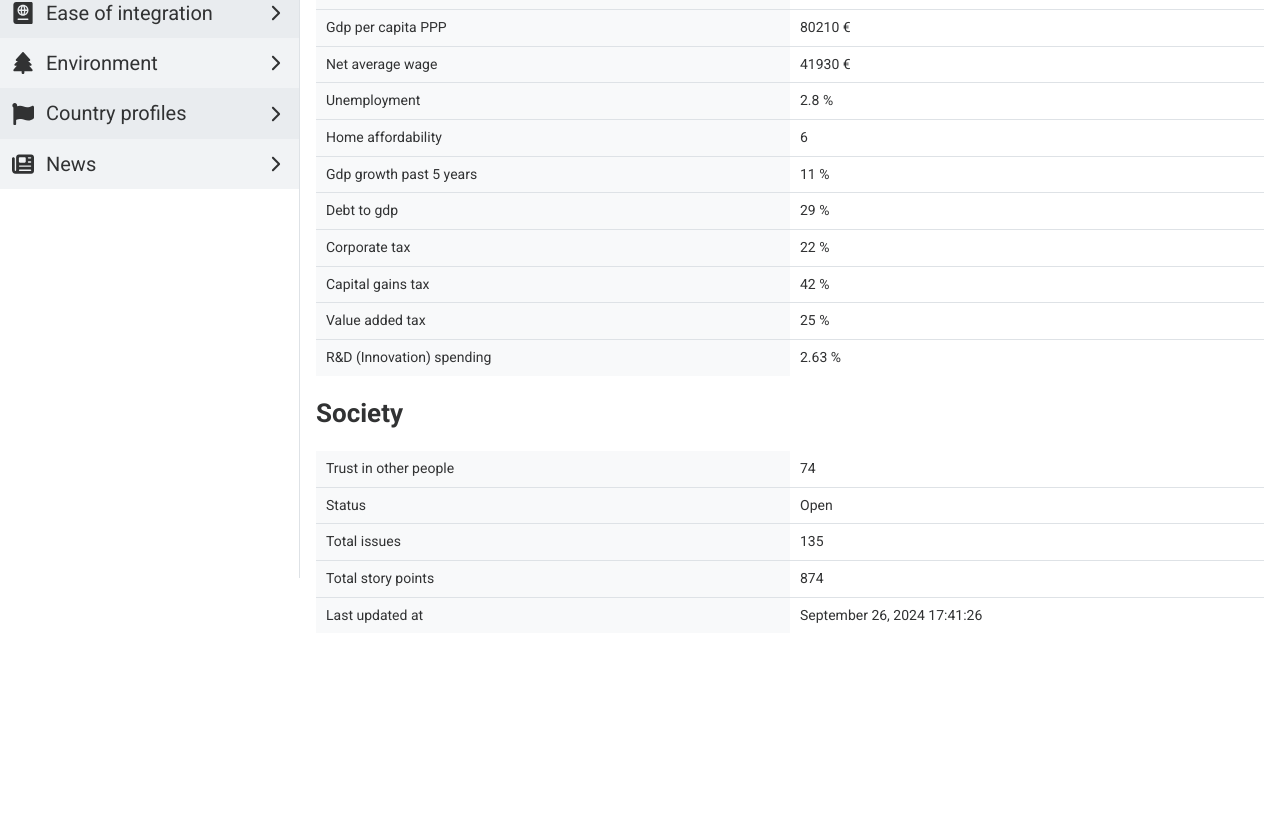
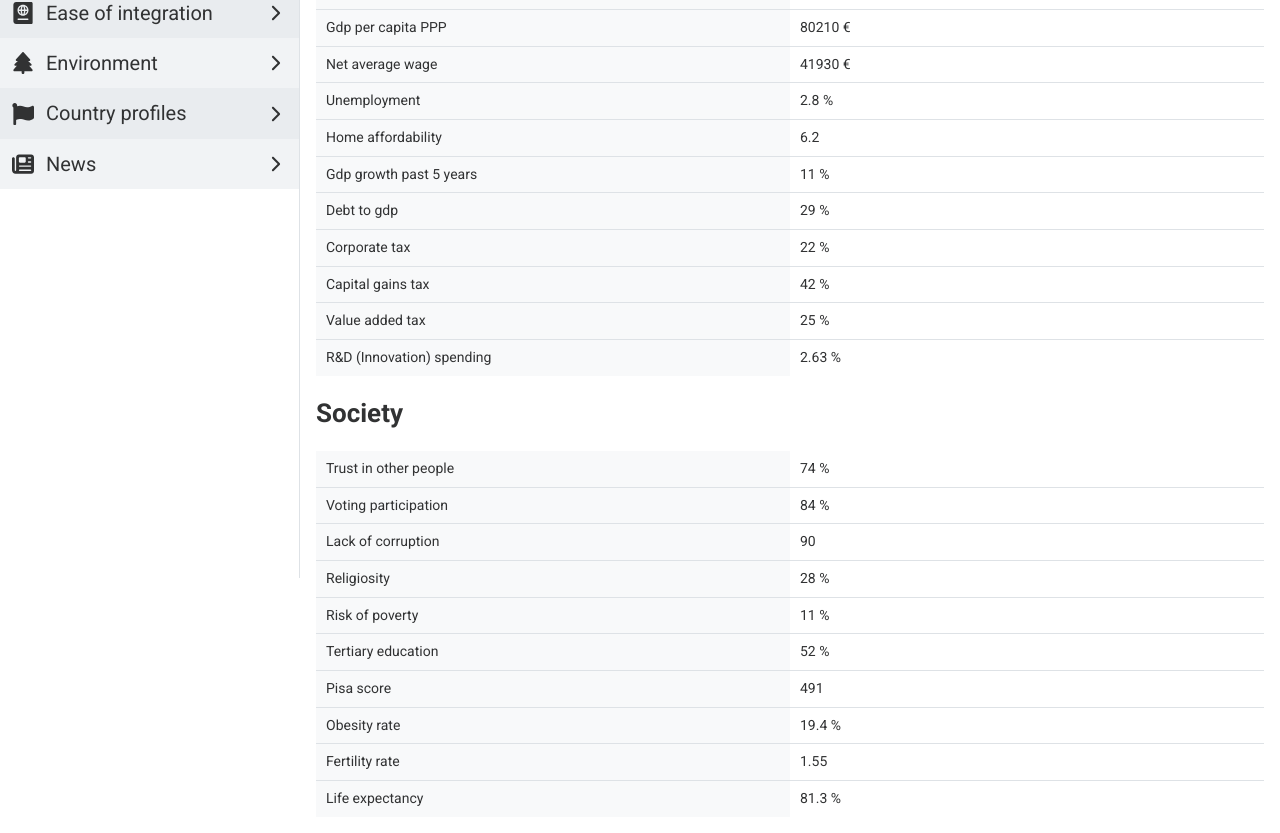
Before and after one commit to smravec/europe-in-data, a Next.js app: page /country-profiles/denmark in a window 1280 px wide. Shown: the part 222-1055 px from the top of the page. Before the commit the page ends 871 px from the top, so only its background shows below. Built offline with nearby package versions, Linux system fonts and the light colour scheme.

Commit message:
Society country profile

```diff
--- a/app/country-profiles/denmark/page.tsx
+++ b/app/country-profiles/denmark/page.tsx
@@ -41,7 +41,7 @@ export default function Denmark(){
 
                     <Table.Tr>
                     <Table.Th>Home affordability</Table.Th>
-                    <Table.Td>{Math.trunc(CountryData["Denmark"]["2023"]["Home affordability"])}</Table.Td>
+                    <Table.Td>{CountryData["Denmark"]["2023"]["Home affordability"]}</Table.Td>
                     </Table.Tr>
 
                     <Table.Tr>
@@ -85,27 +85,52 @@ export default function Denmark(){
                 <Table.Tbody>
                     <Table.Tr>
                     <Table.Th > Trust in other people</Table.Th>
-                    <Table.Td>{Math.trunc(CountryData["Denmark"]["2023"]["Trust in other people"])}</Table.Td>
+                    <Table.Td>{Math.trunc(CountryData["Denmark"]["2023"]["Trust in other people"])} %</Table.Td>
                     </Table.Tr>
 
                     <Table.Tr>
-                    <Table.Th>Status</Table.Th>
-                    <Table.Td>Open</Table.Td>
+                    <Table.Th>Voting participation</Table.Th>
+                    <Table.Td>{Math.trunc(CountryData["Denmark"]["2023"]["Voting participation"])} %</Table.Td>
                     </Table.Tr>
 
                     <Table.Tr>
-                    <Table.Th>Total issues</Table.Th>
-                    <Table.Td>135</Table.Td>
+                    <Table.Th>Lack of corruption</Table.Th>
+                    <Table.Td>{Math.trunc(CountryData["Denmark"]["2023"]["Corruption"])}</Table.Td>
                     </Table.Tr>
 
                     <Table.Tr>
-                    <Table.Th>Total story points</Table.Th>
-                    <Table.Td>874</Table.Td>
+                    <Table.Th>Religiosity</Table.Th>
+                    <Table.Td>{Math.trunc(CountryData["Denmark"]["2010"]["Believe in god"])} %</Table.Td>
                     </Table.Tr>
 
                     <Table.Tr>
-                    <Table.Th>Last updated at</Table.Th>
-                    <Table.Td>September 26, 2024 17:41:26</Table.Td>
+                    <Table.Th>Risk of poverty</Table.Th>
+                    <Table.Td>{Math.trunc(CountryData["Denmark"]["2023"]["Risk of poverty"])} %</Table.Td>
+                    </Table.Tr>
+
+                    <Table.Tr>
+                    <Table.Th>Tertiary education</Table.Th>
+                    <Table.Td>{Math.trunc(CountryData["Denmark"]["2023"]["Tertiary education"])} %</Table.Td>
+                    </Table.Tr>
+
+                    <Table.Tr>
+                    <Table.Th>Pisa score</Table.Th>
+                    <Table.Td>{Math.trunc(CountryData["Denmark"]["2022"]["Pisa results"])}</Table.Td>
+                    </Table.Tr>
+
+                    <Table.Tr>
+                    <Table.Th>Obesity rate</Table.Th>
+                    <Table.Td>{CountryData["Denmark"]["2022"]["Obesity rate"]} %</Table.Td>
+                    </Table.Tr>
+
+                    <Table.Tr>
+                    <Table.Th>Fertility rate</Table.Th>
+                    <Table.Td>{CountryData["Denmark"]["2022"]["Fertility rate"]}</Table.Td>
+                    </Table.Tr>
+
+                    <Table.Tr>
+                    <Table.Th>Life expectancy</Table.Th>
+                    <Table.Td>{CountryData["Denmark"]["2022"]["Life expectancy"]} %</Table.Td>
                     </Table.Tr>
                 </Table.Tbody>
             </Table>
```
Also changed, not shown: app/page.tsx (+4 -4 lines).
